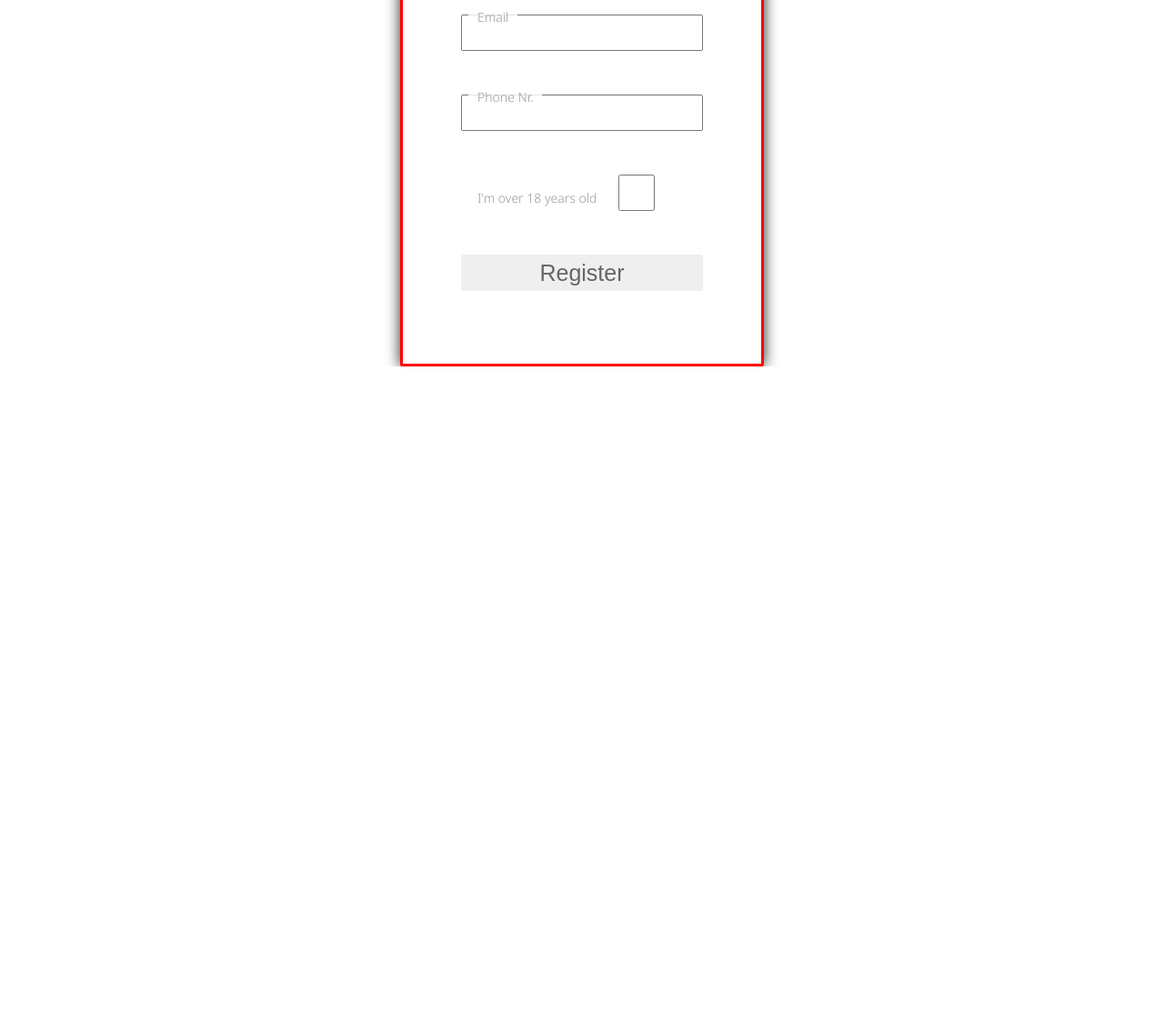
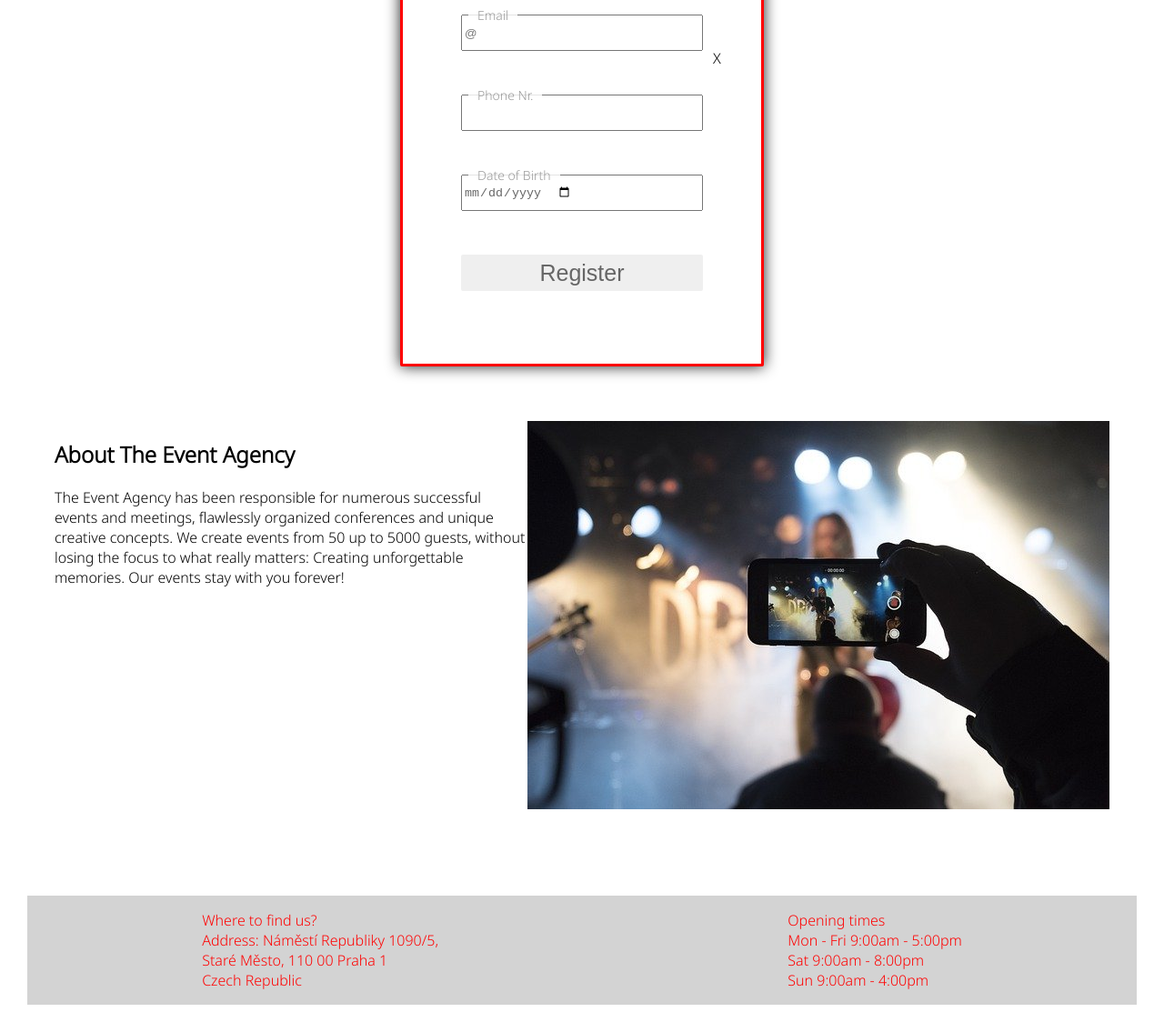
Before and after one commit to dnitra/Events_registration_page, a website: page src/index.html in a window 1280 px wide. Shown: the part 439-1574 px from the top of the page at 91% size. Before the commit the page ends 842 px from the top, so only its background shows below. Drawn offline with nearby package versions, Linux system fonts and the light colour scheme; files that its build step writes are made by us from their sources.

Commit message:
X button, about me, footer

```diff
--- a/src/css/style.scss
+++ b/src/css/style.scss
@@ -56,11 +56,13 @@ form {
     color: #666;
   }
 
-  span {
-    display: block;
-    background: #F9A5A5;
-    padding: 2px 5px;
-    color: #666;
+  .close {
+    cursor: pointer;
+    position: absolute;
+    top: 60%;
+    left: 60%;
+    padding: 12px 16px;
+  }
 }
 
 input[type="submit"] {
@@ -78,6 +80,11 @@ form {
   background: rgb(211, 129, 129);
 }
 
+input[type="checkbox"] {
+  background-color: black;
+  padding: 4px;
+}
+
 
 
 label {
@@ -92,13 +99,28 @@ form {
   background-color: rgba(255, 255, 255, 0);
 
   &.floatLabel {
-      top: -11px;
+    top: -13px;
     background-color: rgba(255, 255, 255, 0.8);
     font-size: 14px;
   }
 }
 
+.about_us {
+  display: flex;
+  flex-direction: row;
+  justify-content: center;
+  padding: 60px;
 }
+
+footer {
+  display: flex;
+  flex-direction: row;
+  justify-content: space-around;
+  margin: 30px;
+  background-color: lightgrey;
+  color: red;
+}
+
 
 
 
--- a/src/index.html
+++ b/src/index.html
@@ -15,32 +15,67 @@
 <body>
   <main id="home" class="events">
   </main>
-  <form action="#" method="post">
+  <form name="registration_event" action="" method="post" autocomplete="off">
+    <div class="close">X</div>
+    </button>
     <h2>Sign Up</h2>
     <p>
       <label for="Name" class="floatLabel">First Name</label>
-      <input id="Name" name="Name" input type="text">
+      <input id="Name" name="Name" input type="text" required>
     </p>
     <p>
       <label for="last_name" class="floatLabel">Last Name</label>
-      <input id="last_name" name="last_name" input type="text">
+      <input id="last_name" name="last_name" input type="text" required>
     </p>
     <p>
       <label for="Email" class="floatLabel">Email</label>
-      <input id="Email" name="Email" input type="text">
+      <input id="Email" name="Email" input type="email" placeholder="@" required>
     </p>
     <p>
       <label for="phone_nr" class="floatLabel">Phone Nr.</label>
-      <input id="phone_nr" name="phone_nr" input type="number">
+      <input id="phone_nr" name="phone_nr" input type="number" required>
     </p>
+
     <p>
-      <label for="age">I'm over 18 years old</label>
-      <input type="checkbox" class="checkbox" input name="age" id="age" value="">
+      <label for="birth_date" class="floatLabel">Date of Birth</label>
+      <input id="birth_date" name="birth_date" input type="date" required>
     </p>
     <p>
       <input type="submit" value="Register" id="submit">
     </p>
   </form>
+  <section class="about_us">
+    <div class="events_text">
+      <h1>About The Event Agency</h1>
+      <p>The Event Agency has been responsible for numerous successful events and meetings, flawlessly organized
+        conferences and
+        unique creative concepts. We create events from 50 up to 5000 guests, without losing the focus to what
+        really
+        matters:
+        Creating unforgettable memories. Our events stay with you forever!</p>
+    </div>
+    <div class="events_image">
+
+      <img src="img/concert.jpg">
+    </div>
+  </section>
+
+
+  <footer>
+
+    <p>Where to find us?<br>
+      Address: Náměstí Republiky 1090/5,<br>
+      Staré Město, 110 00 Praha 1<br>
+      Czech Republic</p>
+
+    <p>Opening times<br>
+      Mon - Fri 9:00am - 5:00pm<br>
+      Sat 9:00am - 8:00pm<br>
+      Sun 9:00am - 4:00pm</p>
+
+
+
+  </footer>
 
 </body>
 
--- a/src/js/form.js
+++ b/src/js/form.js
@@ -3,5 +3,8 @@ var lastNameInput = document.querySelector("last_name");
 var emailInput = document.querySelector("Email");
 var phoneNrInput = document.querySelector("phone_nr");
 var ageInput = document.querySelector("age");
+var button = document.querySelector("submit");
 
-var firstNameInput
+const btn = button.addEventListener('click', function (
+
+)
```
Also changed, not shown: src/aboutus.html (added, +31 -0 lines), src/img/concert.jpg (added). Lines whose indentation alone changed are shown as unchanged.
